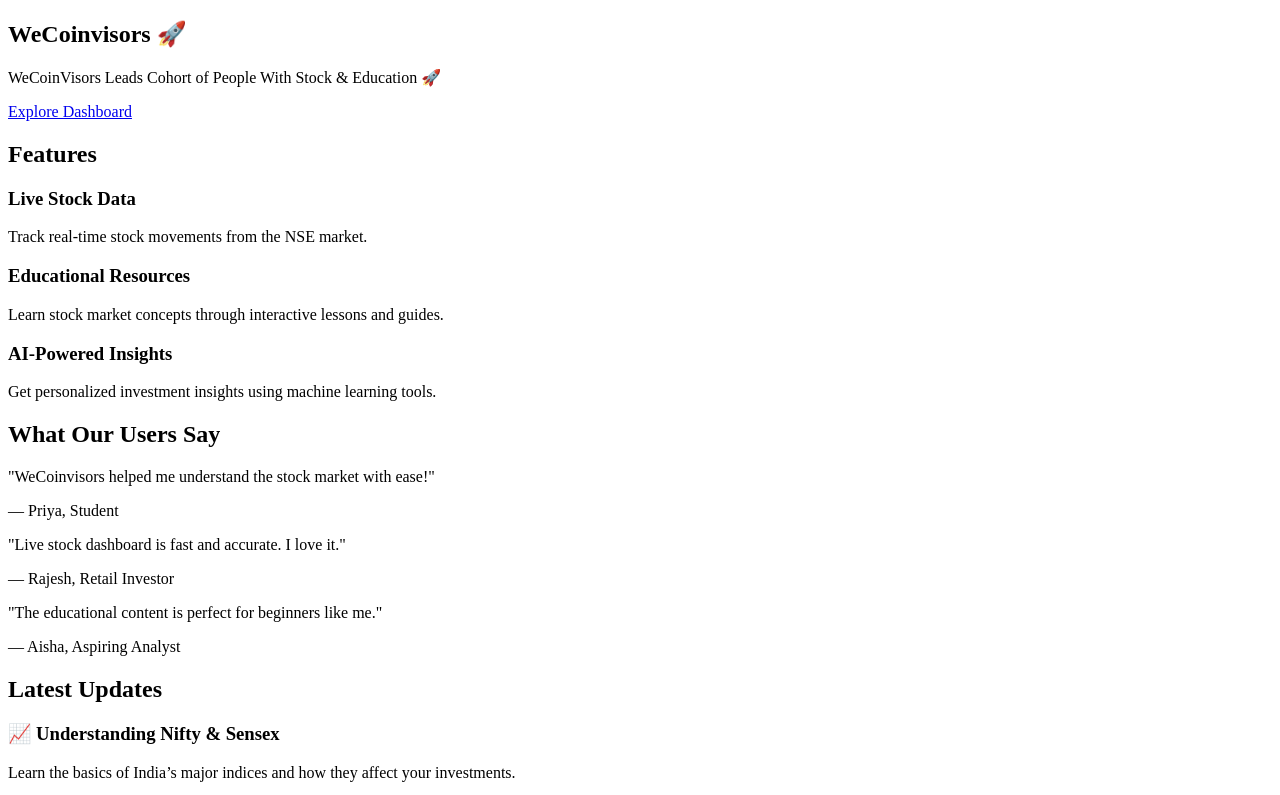
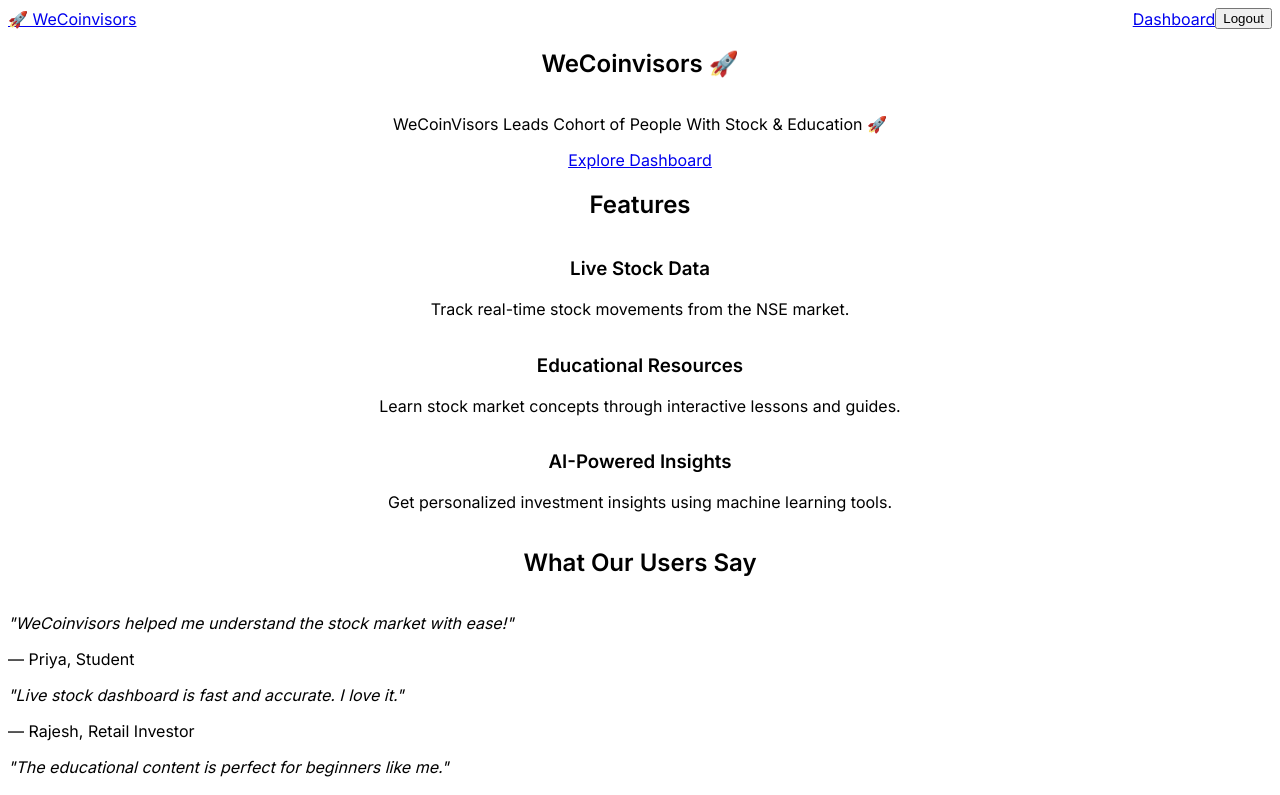
Before and after one commit to MANPREETSINGHJAGGI/wecoinvisors, a Next.js app in the folder frontend/: page / in a window 1280 px wide. Shown: the top 795 px of the page. Built offline with nearby package versions, Linux system fonts and the light colour scheme.

Commit message:
Add root layout for Next.js App Router

```diff
--- /dev/null
+++ b/frontend/app/layout.tsx
@@ -0,0 +1,33 @@
+
+
+import { usePathname } from "next/navigation";
+import { AuthProvider } from "@/context/AuthContext";
+import Navbar from "@/components/Navbar";
+import "./globals.css";
+
+export const metadata = {
+  title: "WeCoinvisors",
+  description: "Empowering Investors with Education and Insights",
+};
+
+export default function RootLayout({ children }: { children: React.ReactNode }) {
+  const pathname = usePathname();
+  const hideNavbar = pathname === "/login" || pathname.startsWith("/login/verify");
+
+  return (
+    <html lang="en">
+      <head>
+        <link
+          href="https://fonts.googleapis.com/css2?family=Inter:wght@400;600&display=swap"
+          rel="stylesheet"
+        />
+      </head>
+      <body className="bg-dark text-grayText font-sans min-h-screen">
+        <AuthProvider>
+          {!hideNavbar && <Navbar />}
+          {children}
+        </AuthProvider>
+      </body>
+    </html>
+  );
+}
```
